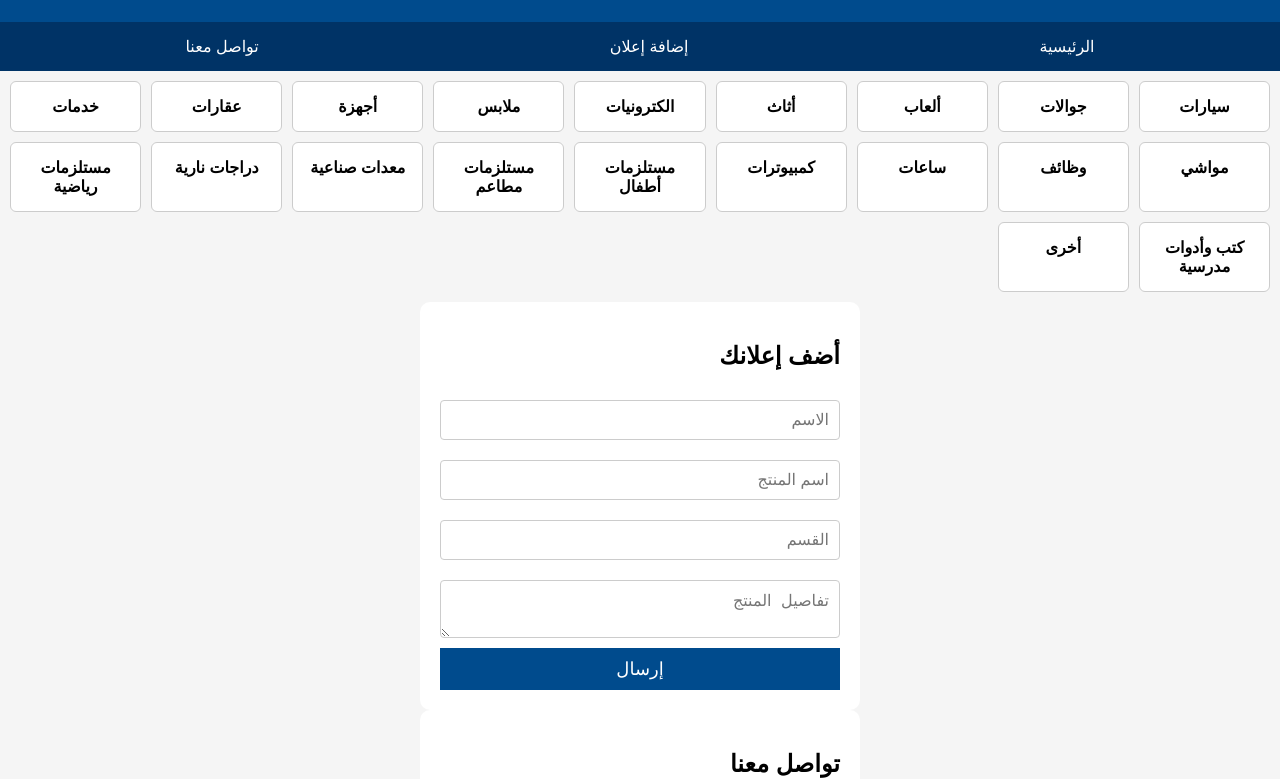
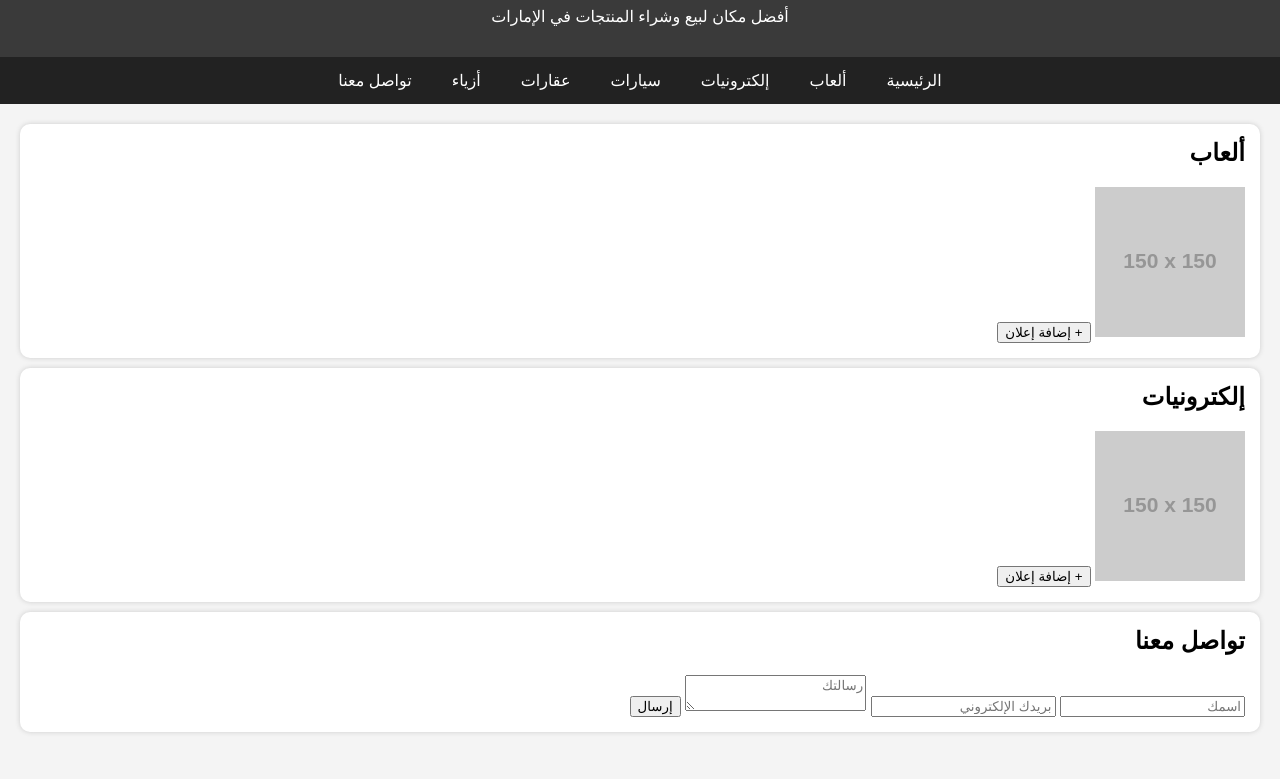
Before and after one commit to h499/ClickGet-test, a plain HTML site: page index.html in a window 1280 px wide. Shown: the part 89-868 px from the top of the page. Drawn offline with Linux system fonts and the light colour scheme; placeholder pictures from the web are drawn by us.

Commit message:
Update index.html

```diff
--- a/index.html
+++ b/index.html
@@ -3,140 +3,86 @@
 <head>
   <meta charset="UTF-8">
   <meta name="viewport" content="width=device-width, initial-scale=1.0">
-  <title>حراج - ClickGet</title>
+  <title>ClickGet - السوق المفتوح</title>
   <style>
-    body {
-      font-family: Arial, sans-serif;
-      background-color: #f5f5f5;
-      margin: 0;
-      padding: 0;
-    }
-    header {
-      background-color: #004b8d;
-      color: white;
-      padding: 15px;
-      text-align: center;
-    }
-    nav {
-      background-color: #003366;
-      color: white;
-      padding: 10px;
-      display: flex;
-      justify-content: space-around;
-      flex-wrap: wrap;
-    }
-    nav a {
-      color: white;
-      text-decoration: none;
-      margin: 5px;
-    }
-    .categories {
-      display: grid;
-      grid-template-columns: repeat(auto-fill, minmax(120px, 1fr));
-      gap: 10px;
-      padding: 10px;
-    }
-    .category {
-      background-color: white;
-      border: 1px solid #ccc;
-      border-radius: 6px;
-      text-align: center;
-      padding: 15px;
-      font-weight: bold;
-    }
-    footer {
-      background-color: #003366;
-      color: white;
-      padding: 20px;
-      text-align: center;
-      margin-top: 30px;
-    }
-    form {
-      display: flex;
-      flex-direction: column;
-      max-width: 400px;
-      margin: auto;
-      padding: 20px;
-      background: white;
-      border-radius: 10px;
-    }
-    input, textarea {
-      margin: 10px 0;
-      padding: 10px;
-      font-size: 16px;
-      border: 1px solid #ccc;
-      border-radius: 4px;
-    }
-    button {
-      background-color: #004b8d;
-      color: white;
-      padding: 10px;
-      font-size: 18px;
-      border: none;
-      cursor: pointer;
-    }
+    body { font-family: Arial, sans-serif; margin: 0; padding: 0; background-color: #f4f4f4; }
+    header { background-color: #3a3a3a; color: white; padding: 15px; text-align: center; }
+    nav { background-color: #222; display: flex; flex-wrap: wrap; justify-content: center; }
+    nav a { color: white; padding: 14px 20px; text-decoration: none; display: block; }
+    nav a:hover { background-color: #444; }
+    .content { padding: 20px; }
+    .section { background: white; padding: 15px; margin-bottom: 10px; border-radius: 10px; box-shadow: 0 0 5px #ccc; }
+    .section h2 { margin-top: 0; }
+    .add-form { display: none; margin-top: 10px; }
+    .add-form input, .add-form textarea { display: block; width: 100%; margin-bottom: 10px; padding: 8px; }
+    .add-form button { background: #3a3a3a; color: white; padding: 10px; border: none; cursor: pointer; }
+    footer { background-color: #222; color: white; text-align: center; padding: 15px; margin-top: 20px; }
   </style>
 </head>
 <body>
   <header>
-    <h1>ClickGet - موقع الحراج</h1>
+    <h1>ClickGet - السوق المفتوح</h1>
+    <p>أفضل مكان لبيع وشراء المنتجات في الإمارات</p>
   </header>
 
   <nav>
     <a href="#">الرئيسية</a>
-    <a href="#add">إضافة إعلان</a>
+    <a href="#toys">ألعاب</a>
+    <a href="#electronics">إلكترونيات</a>
+    <a href="#cars">سيارات</a>
+    <a href="#realestate">عقارات</a>
+    <a href="#fashion">أزياء</a>
     <a href="#contact">تواصل معنا</a>
   </nav>
 
-  <section class="categories">
-    <div class="category">سيارات</div>
-    <div class="category">جوالات</div>
-    <div class="category">ألعاب</div>
-    <div class="category">أثاث</div>
-    <div class="category">الكترونيات</div>
-    <div class="category">ملابس</div>
-    <div class="category">أجهزة</div>
-    <div class="category">عقارات</div>
-    <div class="category">خدمات</div>
-    <div class="category">مواشي</div>
-    <div class="category">وظائف</div>
-    <div class="category">ساعات</div>
-    <div class="category">كمبيوترات</div>
-    <div class="category">مستلزمات أطفال</div>
-    <div class="category">مستلزمات مطاعم</div>
-    <div class="category">معدات صناعية</div>
-    <div class="category">دراجات نارية</div>
-    <div class="category">مستلزمات رياضية</div>
-    <div class="category">كتب وأدوات مدرسية</div>
-    <div class="category">أخرى</div>
-  </section>
+  <div class="content">
+    <div class="section" id="toys">
+      <h2>ألعاب</h2>
+      <img src="https://via.placeholder.com/150" alt="ألعاب">
+      <button onclick="toggleForm('form-toys')">+ إضافة إعلان</button>
+      <div class="add-form" id="form-toys">
+        <input type="text" placeholder="عنوان الإعلان">
+        <textarea placeholder="وصف الإعلان"></textarea>
+        <input type="file">
+        <button>نشر الإعلان</button>
+      </div>
+    </div>
 
-  <section id="add">
-    <form action="https://formsubmit.co/nawafhazzaa2008@gmail.com" method="POST">
-      <h2>أضف إعلانك</h2>
-      <input type="text" name="name" placeholder="الاسم" required>
-      <input type="text" name="product" placeholder="اسم المنتج" required>
-      <input type="text" name="category" placeholder="القسم" required>
-      <textarea name="details" placeholder="تفاصيل المنتج" required></textarea>
-      <input type="hidden" name="_captcha" value="false">
-      <button type="submit">إرسال</button>
-    </form>
-  </section>
+    <div class="section" id="electronics">
+      <h2>إلكترونيات</h2>
+      <img src="https://via.placeholder.com/150" alt="إلكترونيات">
+      <button onclick="toggleForm('form-electronics')">+ إضافة إعلان</button>
+      <div class="add-form" id="form-electronics">
+        <input type="text" placeholder="عنوان الإعلان">
+        <textarea placeholder="وصف الإعلان"></textarea>
+        <input type="file">
+        <button>نشر الإعلان</button>
+      </div>
+    </div>
 
-  <section id="contact">
-    <form action="https://formsubmit.co/nawafhazzaa2008@gmail.com" method="POST">
+    <!-- المزيد من الأقسام بنفس الشكل -->
+
+    <div class="section" id="contact">
       <h2>تواصل معنا</h2>
-      <input type="text" name="name" placeholder="اسمك" required>
-      <input type="email" name="email" placeholder="بريدك الإلكتروني" required>
-      <textarea name="message" placeholder="اكتب رسالتك هنا" required></textarea>
-      <input type="hidden" name="_captcha" value="false">
-      <input type="hidden" name="_template" value="table">
-      <button type="submit">إرسال</button>
-    </form>
-  </section>
+      <form action="https://formsubmit.co/nawafhazzaa2008@gmail.com" method="POST">
+        <input type="hidden" name="_captcha" value="false">
+        <input type="text" name="name" placeholder="اسمك" required>
+        <input type="email" name="email" placeholder="بريدك الإلكتروني" required>
+        <textarea name="message" placeholder="رسالتك" required></textarea>
+        <button type="submit">إرسال</button>
+      </form>
+    </div>
+  </div>
 
   <footer>
-    <p>جميع الحقوق محفوظة &copy; ClickGet 2025</p>
+    جميع الحقوق محفوظة &copy; ClickGet 2025
   </footer>
+
+  <script>
+    function toggleForm(id) {
+      const form = document.getElementById(id);
+      form.style.display = form.style.display === 'block' ? 'none' : 'block';
+    }
+  </script>
 </body>
 </html>
```
